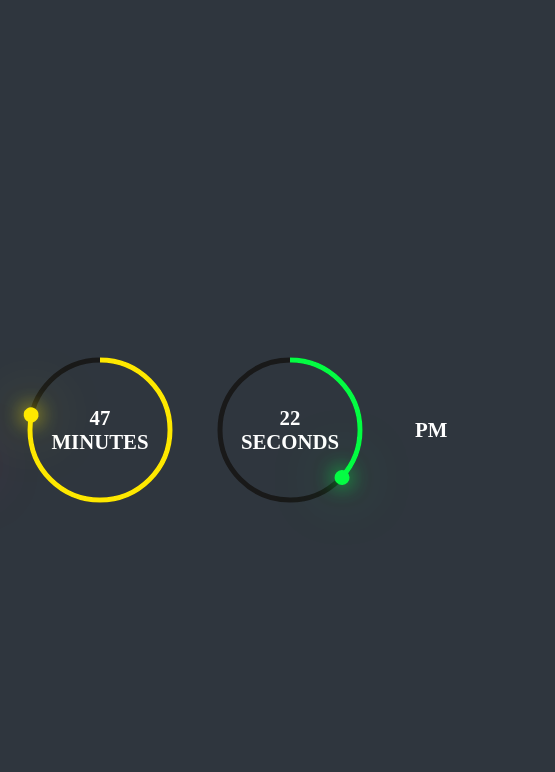
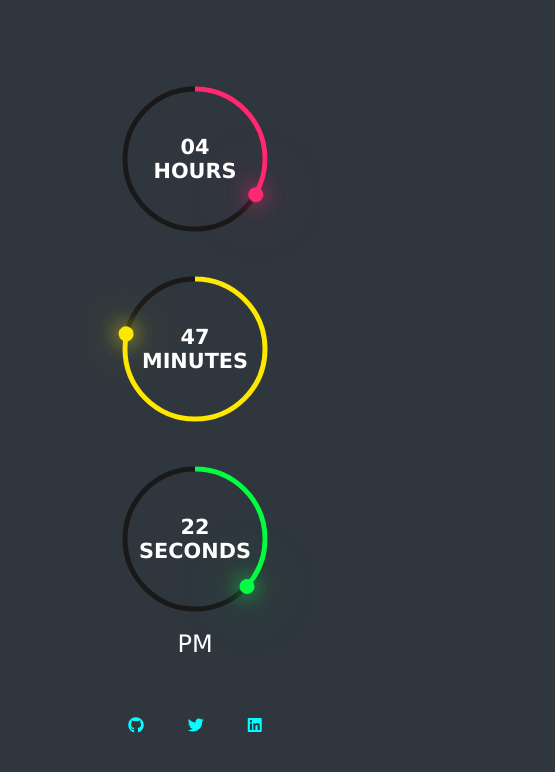
Before and after one commit to Vinay-Pratap-Singh/Digital-Clock-Project, a plain HTML site: page index.html in a window 390 px wide. Shown: the whole page, 555 px wide, since content can reach past the window. Drawn offline with Linux system fonts and the light colour scheme.

Commit message:
feat : responsive and social links

```diff
--- a/index.html
+++ b/index.html
@@ -5,88 +5,13 @@
     <meta http-equiv="X-UA-Compatible" content="IE=edge">
     <meta name="viewport" content="width=device-width, initial-scale=1.0">
     <title>Digital Clock</title>
+    <script src="https://kit.fontawesome.com/6ebb309f55.js" crossorigin="anonymous"></script>
+    <script src="./script.js" defer></script>
+    <link rel="stylesheet" href="./style.css">
 </head>
 
-<style>
-    body{
-        display: flex;
-        justify-content: center;
-        align-items: center;
-        height: 100vh;
-        background: #2f363e;
-        overflow: hidden;
-    }
-
-    .clock{
-        display: flex;
-        gap: 40px;
-        color: #fff;
-    }
-
-    .card{
-        position: relative;
-        width: 150px;
-        height: 150px;
-        display: flex;
-        justify-content: center;
-        align-items: center;
-    }
-
-    .card div{
-        position: absolute;
-        text-align: center;
-        font-size: 1.3rem;
-        font-weight: 800;
-        text-transform: uppercase;
-    }
-
-    .card svg{
-        position: relative;
-        width: 150px;
-        height: 150px;
-        transform: rotate(-90deg);
-    }
-
-    .card svg circle{
-        width: 100%;
-        height: 100%;
-        fill: transparent;
-        stroke: #191919;
-        stroke-width: 5;
-        transform: translate(5px, 5px);
-    }
-
-    .card svg circle:nth-child(2){
-        stroke-dasharray: 440;
-        stroke: var(--clr);
-    }
-
-    .dots{
-        position: absolute;
-        width: 100%;
-        height: 100%;
-        display: flex;
-        z-index: 5;
-        justify-content: center;
-    }
-
-    .dots::before{
-        content: "";
-        position: absolute;
-        top: -3px;
-        width: 15px;
-        height: 15px;
-        background: var(--clr);
-        border-radius: 50%;
-        box-shadow: 0 0 20px var(--clr), 0 0 60px var(--clr);
-    }
-
-    #ampm{
-        left: 10px;
-    }
-</style>
-
 <body>
+    <div class="container">
         <div class="clock">
             <div class="card" style="--clr:#ff2972">
                 <div class="dots" id="hour_dot"></div>
@@ -114,56 +39,19 @@
                 </svg>
                 <div id="second">00</div>
             </div>
+        </div>
 
-        <div class="card">
+        <div class="">
             <div id="ampm">am</div>
         </div>
     </div>
+
+    <div class="social">
+        <a href="https://github.com/Vinay-Pratap-Singh" target="_blank"><i class="fa-brands fa-github"></i></a>
+        <a href="https://twitter.com/harvi2001" target="_blank"><i class="fa-brands fa-twitter"></i></a>
+        <a href="https://www.linkedin.com/in/vinay-pratap-singh-4b265a212/" target="_blank"><i class="fa-brands fa-linkedin"></i></a>
+    </div>
 </body>
-
-<script>
-    setInterval(() => {
-        let hh = document.getElementById("hour_progress");
-        let mm = document.getElementById("minute_progress");
-        let ss = document.getElementById("second_progress");
-
-        let t = new Date();
-        let hr = t.getHours();
-        let min = t.getMinutes();
-        let sec = t.getSeconds();
-        let zone = "";
-        if(hr >= 12){
-            hr = hr-12;
-            zone = "pm";
-        }
-        else{
-            zone = "am";
-        }
-        if(hr < 10){
-            hr = "0"+hr;
-        }
-        if(min < 10){
-            min = "0"+min;
-        }
-        if(sec < 10){
-            sec = "0"+sec;
-        }
-
-        hour.innerHTML = `${hr} <br> hours`;
-        minute.innerHTML = `${min} <br> minutes`;
-        second.innerHTML = `${sec} <br> seconds`;
-        ampm.innerHTML = zone;
-
-
-        hh.style.strokeDashoffset = 440 - (440 * hr) / 12;
-        mm.style.strokeDashoffset = 440 - (440 * min) / 60;
-        ss.style.strokeDashoffset = 440 - (440 * sec) / 60;
-
-        hour_dot.style.transform = `rotate(${hr * 30}deg)`;
-        minute_dot.style.transform = `rotate(${min * 6}deg)`;
-        second_dot.style.transform = `rotate(${sec * 6}deg)`;
-    }, );
-</script>
 
 
 </html>
--- /dev/null
+++ b/script.js
@@ -0,0 +1,41 @@
+setInterval(() => {
+    let hh = document.getElementById("hour_progress");
+    let mm = document.getElementById("minute_progress");
+    let ss = document.getElementById("second_progress");
+
+    let t = new Date();
+    let hr = t.getHours();
+    let min = t.getMinutes();
+    let sec = t.getSeconds();
+    let zone = "";
+    if(hr >= 12){
+        hr = hr-12;
+        zone = "pm";
+    }
+    else{
+        zone = "am";
+    }
+    if(hr < 10){
+        hr = "0"+hr;
+    }
+    if(min < 10){
+        min = "0"+min;
+    }
+    if(sec < 10){
+        sec = "0"+sec;
+    }
+
+    hour.innerHTML = `${hr} <br> hours`;
+    minute.innerHTML = `${min} <br> minutes`;
+    second.innerHTML = `${sec} <br> seconds`;
+    ampm.innerHTML = zone;
+
+
+    hh.style.strokeDashoffset = 440 - (440 * hr) / 12;
+    mm.style.strokeDashoffset = 440 - (440 * min) / 60;
+    ss.style.strokeDashoffset = 440 - (440 * sec) / 60;
+
+    hour_dot.style.transform = `rotate(${hr * 30}deg)`;
+    minute_dot.style.transform = `rotate(${min * 6}deg)`;
+    second_dot.style.transform = `rotate(${sec * 6}deg)`;
+}, );
--- /dev/null
+++ b/style.css
@@ -0,0 +1,124 @@
+body{
+    display: flex;
+    flex-direction: column;
+    justify-content: center;
+    align-items: center;
+    min-height: 100vh;
+    background: #2f363e;
+    font-family: 'Lucida Sans', 'Lucida Sans Regular', 'Lucida Grande', 'Lucida Sans Unicode', Geneva, Verdana, sans-serif;
+}
+
+.container{
+    display: flex;
+    justify-content: center;
+    align-items: center;
+}
+
+.clock{
+    display: flex;
+    gap: 40px;
+    color: #fff;
+    /* height: 35vh; */
+}
+
+.card{
+    position: relative;
+    width: 150px;
+    height: 150px;
+    display: flex;
+    justify-content: center;
+    align-items: center;
+}
+
+.card div{
+    position: absolute;
+    text-align: center;
+    font-size: 1.3rem;
+    font-weight: 800;
+    text-transform: uppercase;
+}
+
+.card svg{
+    position: relative;
+    width: 150px;
+    height: 150px;
+    transform: rotate(-90deg);
+}
+
+.card svg circle{
+    width: 100%;
+    height: 100%;
+    fill: transparent;
+    stroke: #191919;
+    stroke-width: 5;
+    transform: translate(5px, 5px);
+}
+
+.card svg circle:nth-child(2){
+    stroke-dasharray: 440;
+    stroke: var(--clr);
+}
+
+.dots{
+    position: absolute;
+    width: 100%;
+    height: 100%;
+    display: flex;
+    z-index: 5;
+    justify-content: center;
+}
+
+.dots::before{
+    content: "";
+    position: absolute;
+    top: -3px;
+    width: 15px;
+    height: 15px;
+    background: var(--clr);
+    border-radius: 50%;
+    box-shadow: 0 0 20px var(--clr), 0 0 60px var(--clr);
+}
+
+#ampm{
+    left: 10px;
+    font-size: 1.5rem;
+    text-transform: uppercase;
+    color: #fff;
+    margin: 1rem;
+
+}
+
+.social{
+    margin: 2rem;
+    display: flex;
+    gap: 3rem;
+}
+
+.social a{
+    padding: 10px;
+}
+
+.fa-brands{
+    color: cyan;
+    font-size: 1.5rem;
+}
+
+
+@media only screen and (max-width: 650px) {
+
+    .container{
+        flex-direction: column;
+    }
+
+    .clock{
+        flex-direction: column;
+    }
+
+    .social{
+        gap: 1.5rem;
+    }
+
+    .fa-brands{
+        font-size: 1rem;
+    }
+  }
```
Lines whose indentation alone changed are shown as unchanged.
